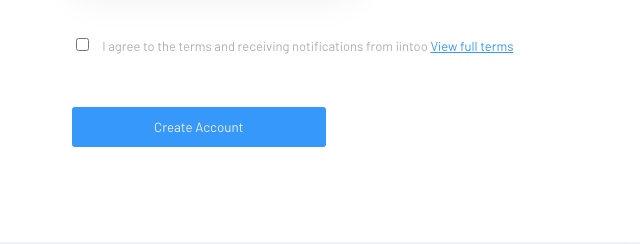
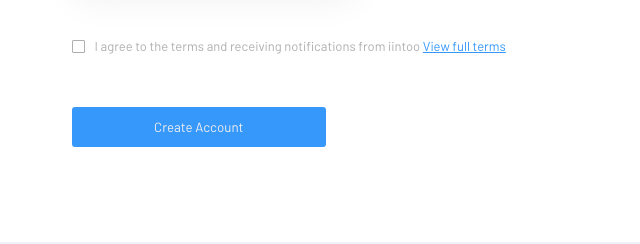
Before and after one commit to Amagyzener/web-core-template, a plain HTML site: page index.html in a window 1280 px wide. Shown: the part 807-1051 px from the top of the page, 568-1208 px from the left. Drawn offline with Linux system fonts and the light colour scheme.

Commit message:
Added custom checkboxes

```diff
--- a/index.html
+++ b/index.html
@@ -12,18 +12,14 @@
 		<link rel="stylesheet" type="text/css" href="style.css" media="all">
 	</head>
 	<body>
-		<!-- <svg xmlns="http://www.w3.org/2000/svg" style="display: none">
+		<svg xmlns="http://www.w3.org/2000/svg" style="display: none">
 			<defs>
-				<g id="ic_facebook">
-					<path d="M89.584,155.139V84.378h23.742l3.562-27.585H89.584V39.184   c0-7.984,2.208-13.425,13.67-13.425l14.595-0.006V1.08C115.325,0.752,106.661,0,96.577,0C75.52,0,61.104,12.853,61.104,36.452   v20.341H37.29v27.585h23.814v70.761H89.584z"/>
-				</g>
-				<g id="ic_linkedin">
-					<path d="M430.117,261.543V420.56h-92.188V272.193c0-37.271-13.334-62.707-46.703-62.707   c-25.473,0-40.632,17.142-47.301,33.724c-2.432,5.928-3.058,14.179-3.058,22.477V420.56h-92.219c0,0,1.242-251.285,0-277.32h92.21   v39.309c-0.187,0.294-0.43,0.611-0.606,0.896h0.606v-0.896c12.251-18.869,34.13-45.824,83.102-45.824   C384.633,136.724,430.117,176.361,430.117,261.543z M52.183,9.558C20.635,9.558,0,30.251,0,57.463   c0,26.619,20.038,47.94,50.959,47.94h0.616c32.159,0,52.159-21.317,52.159-47.94C103.128,30.251,83.734,9.558,52.183,9.558z    M5.477,420.56h92.184v-277.32H5.477V420.56z"/>
-				</g>
-				<g id="ic_logo">
+				<g id="ic_check_24px">
+					<path d="M0 0h24v24h-24z" fill="none"/>
+					<path d="M9 16.17l-4.17-4.17-1.42 1.41 5.59 5.59 12-12-1.41-1.41z"/>
 				</g>
 			</defs>
-		</svg> -->
+		</svg>
 
 		<main id="page">
 			<div class="page__pict">
@@ -89,6 +85,11 @@
 					</div>
 					<div class="margin-b">
 						<input type="checkbox" id="agreement" value="1" required>
+						<span>
+							<svg width="12" height="12" viewBox="0 0 24 24">
+								<use href="#ic_check_24px">
+							</svg>
+						</span>
 						<label for="agreement">I agree to the terms and receiving notifications from iintoo <a href="#">View full terms</a></label>
 					</div>
 					<div class="flex-row row-half margin-t">
--- a/style.css
+++ b/style.css
@@ -3,15 +3,6 @@
 	font-family: 'Barlow Regular';
 	src: url('./fonts/Barlow-Regular.otf');
 }
-/* @font-face {
-	font-family: 'Barlow SemiBold';
-	src: url('./fonts/Barlow-SemiBold.otf');
-}
-@font-face {
-	font-family: 'Barlow SemiCondensed';
-	src: url('./fonts/BarlowSemiCondensed-Regular.otf');
-} */
-
 
 :root {
 	--page-background: #EFF6FF;
@@ -43,6 +34,8 @@ a:visited {
 }
 
 button {
+	-webkit-appearance: none;
+	-moz-appearance: none;
 	appearance: none;
 	border: none;
 	background: none;
@@ -63,6 +56,8 @@ button:not(class) {
 
 input[type="email"],
 input[type="tel"] {
+	-webkit-appearance: none;
+	-moz-appearance: none;
 	appearance: none;
 	outline: none;
 	background: none;
@@ -92,13 +87,46 @@ input[type="radio"]:hover,
 label:hover {
 	cursor: pointer;
 }
+input[type="checkbox"] {
+	-webkit-appearance: none;
+	-moz-appearance: none;
+	appearance: none;
+	position: absolute;
+}
+input[type="checkbox"] + span {
+	display: inline-flex;
+	align-items: center;
+	justify-content: center;
+	position: absolute;
+	margin-top: 0.3em;
+	width: 0.7em;
+	height: 0.7em;
+	border: 1px solid var(--text-faded-color);
+	border-radius: 1px;
+	fill: none;
+	/* stroke: none;
+	stroke-width: 2; */
+}
+input[type="checkbox"]:checked + span {
+	background-color: var(--btn-background);
+	color: var(--wnd-background);
+	/* stroke: currentColor; */
+	fill: currentColor;
+}
+input[type="checkbox"]:disabled + span {
+	background-color: var(--text-faded-color);
+}
+input[type="checkbox"]:checked:disabled + span {
+	fill: var(--text-caption-color);
+}
+
 label {
 	padding-left: 7px;
 	/* font-size: 12pt; */
 	font-size: 15px;
 }
-input[type="checkbox"] + label {
-	/* font-size: 10pt; */
+input[type="checkbox"] + span + label {
+	margin-left: 1.2em;
 	font-size: 13px;
 	color: var(--text-faded-color);
 }
```
